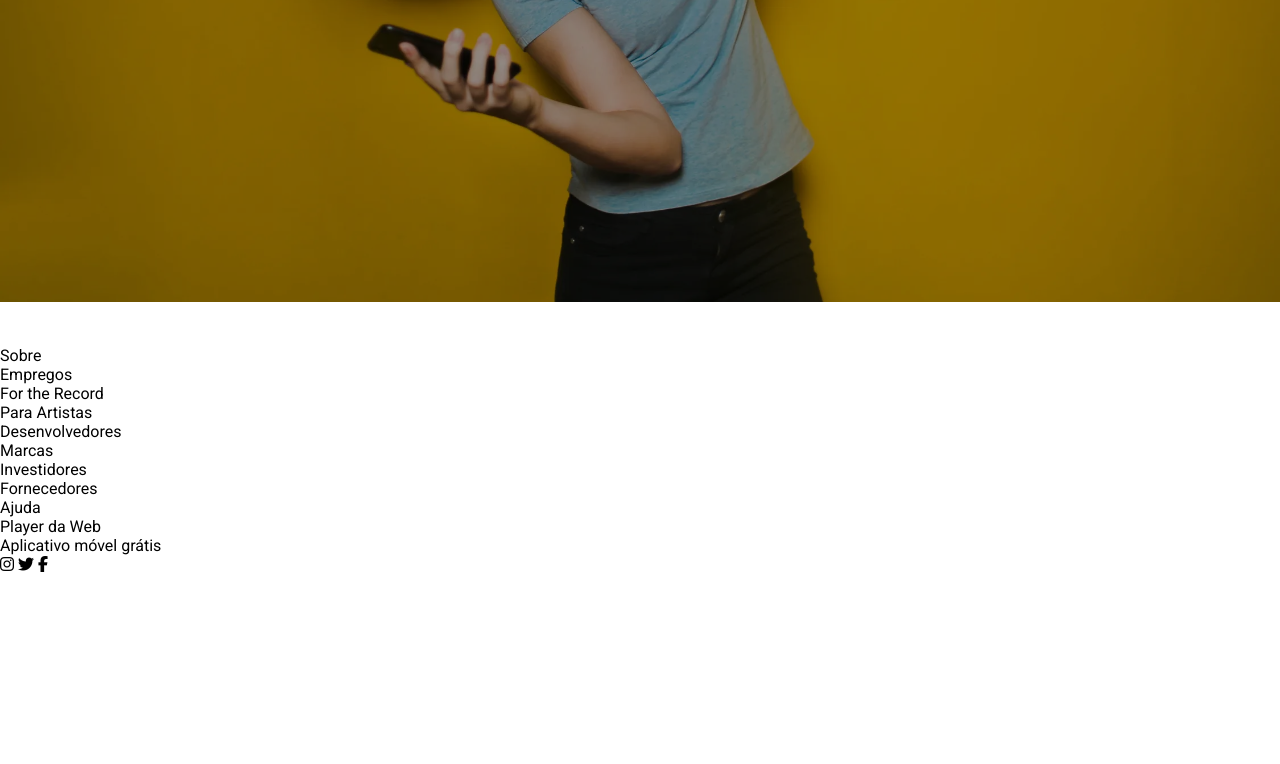
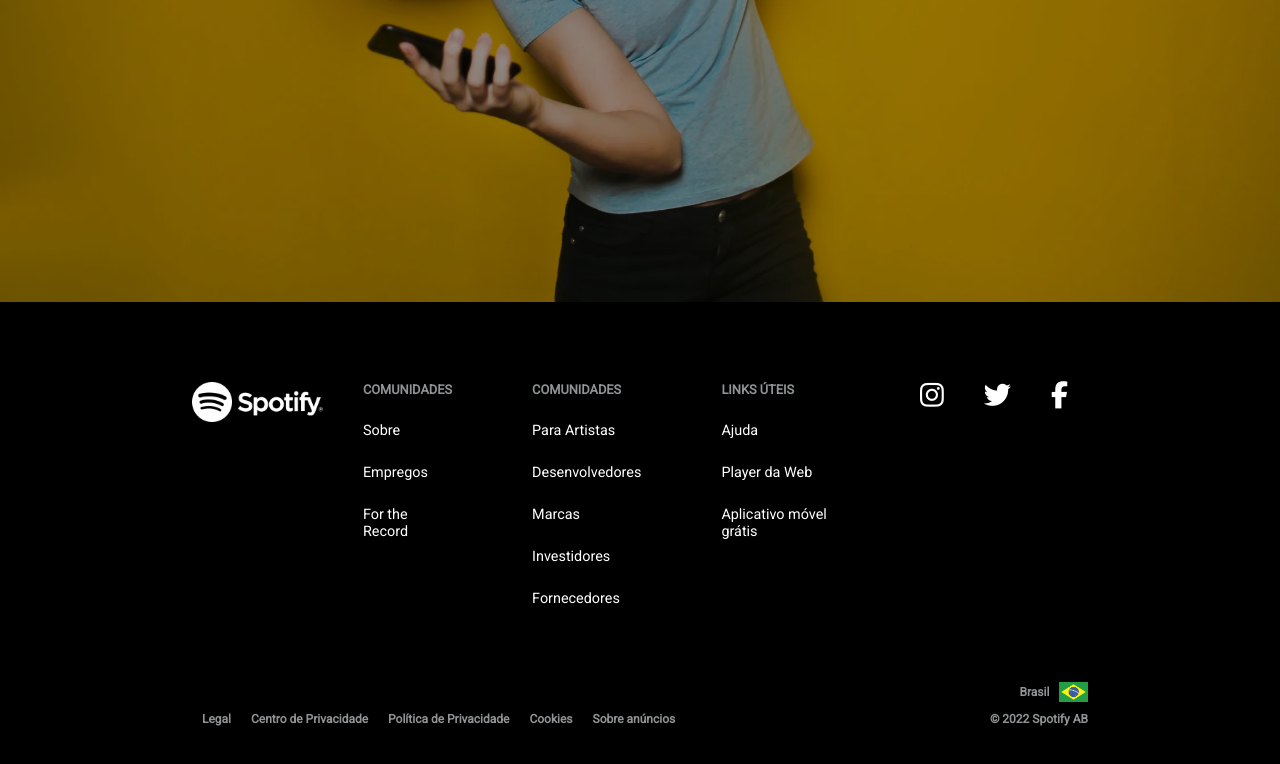
Before and after one commit to adrianoardev/Clone-Spotify, a plain HTML site: page index.html in a window 1280 px wide. Shown: the part 498-1262 px from the top of the page. Before the commit the page ends 1072 px from the top, so only its background shows below. Drawn offline with Linux system fonts and the light colour scheme.

Commit message:
Clone site Spotify Finalizado

```diff
--- a/index.html
+++ b/index.html
@@ -36,12 +36,14 @@
         <div class="footer-content">
             <img src="img/logo.png" alt="" class="logo">
             <ul class="footer-menu">
+                <p>Comunidades</p>
                 <li class="footer-menu-item">Sobre</li>
                 <li class="footer-menu-item">Empregos</li>
                 <li class="footer-menu-item">For the Record</li>
             </ul>
 
             <ul class="footer-menu">
+                <p>Comunidades</p>
                 <li class="footer-menu-item">Para Artistas</li>
                 <li class="footer-menu-item">Desenvolvedores</li>
                 <li class="footer-menu-item">Marcas</li>
@@ -50,6 +52,7 @@
             </ul>
 
             <ul class="footer-menu">
+                <p>Links úteis</p>
                 <li class="footer-menu-item">Ajuda</li>
                 <li class="footer-menu-item">Player da Web</li>
                 <li class="footer-menu-item">Aplicativo móvel grátis</li>
@@ -59,9 +62,28 @@
                 <i class="fa-brands fa-instagram"></i>
                 <i class="fa-brands fa-twitter"></i>
                 <i class="fa-brands fa-facebook-f"></i>
-
             </div>
         </div>
+
+        <div class="footer-info">
+            <ul class="footer-info-items">
+                <li class="footer-info-item">Legal</li>
+                <li class="footer-info-item">Centro de Privacidade</li>
+                <li class="footer-info-item">Política de Privacidade</li>
+                <li class="footer-info-item">Cookies</li>
+                <li class="footer-info-item">Sobre anúncios</li>
+            </ul>
+
+            <div class="rights">
+                <div class="country">
+                    <p>Brasil</p>
+                    <img src="img/brazil.png" alt="Brasil" class="brazil-flag">
+                </div>
+                <p>&copy; 2022 Spotify AB</p>
+            </div>
+
+        </div>
+
     </footer>
     <!-- Scripts -->
     <script src="https://kit.fontawesome.com/e93e979f5d.js" crossorigin="anonymous"></script>
--- a/style.css
+++ b/style.css
@@ -20,6 +20,12 @@ body {
   cursor: pointer;
 }
 
+.btn-primary:hover { /* Efeito no botão */
+  background: #1ed760;
+  cursor: pointer;
+  transition: all 300ms ease;
+}
+
 .logo {
   height: 40px;
   width: auto;
@@ -31,20 +37,19 @@ body {
   background-color: rgba(0, 0, 0, 0.6);
   justify-content: center;
   color: white;
+  /* fixar o menu no topo */
   position: fixed;
   top: 0;
   width: 100%;
 }
 
 #navbar .navbar-container {
-  width: 60%;
+  width: 70%;
   display: flex;
   align-items: center;
   justify-content: space-between;
   padding: 20px 0;
 }
-
-
 
 #navbar .navbar-container ul {
   display: flex;
@@ -60,9 +65,15 @@ body {
   border-right: 1px solid white;
 }
 
+#navbar .navbar-container ul li:hover {
+  color: #1db954;
+  cursor: pointer;
+  transition: 300ms all ease;
+}
+
 /* Showcase*/
 #showcase {
-  height: 100vh;
+  height: 100vh; /* Altura */
   display: flex;
   justify-content: center;
   align-items: center;
@@ -86,3 +97,99 @@ body {
   margin: 15px 0;
   font-size: 1.1rem;
 }
+
+/* Footer */
+#footer {
+  background: #000;
+  color: #fff;
+  padding: 80px 0;
+}
+
+#footer .footer-content {
+  display: flex;
+  width: 70%;
+  margin: auto;
+  justify-content: space-between;
+}
+
+#footer .footer-content .footer-menu {
+  margin: 0 40px;
+  list-style: none;
+}
+
+#footer .footer-content .footer-menu .footer-menu-item {
+  margin: 25px 0;
+  font-size: 0.9rem;
+  transition: all 300ms ease;
+}
+
+#footer .footer-content .footer-menu .footer-menu-item:hover {
+  color: #1db954;
+  cursor: pointer;
+}
+
+#footer .footer-content .footer-menu p {
+  font-weight: bold;
+  text-transform: uppercase;
+  color: #919496;
+  font-size: 0.8rem;
+}
+
+/* Footer Socials*/
+.socials {
+  display: flex;
+}
+
+.socials i {
+  margin: 0 20px;
+  font-size: 1.7rem;
+  transition: all 300ms ease;
+}
+
+.socials i:hover {
+  color: #1db954;
+  cursor: pointer;
+}
+
+/* Footer info*/
+.footer-info {
+  display: flex;
+  justify-content: space-between;
+  align-items: flex-end;
+  width: 70%;
+  margin: auto;
+  font-weight: bold;
+  color: #919496;
+  font-size: 0.75rem;
+  padding-top: 50px;
+}
+
+.footer-info .footer-info-items {
+  display: flex;
+  list-style: none;
+}
+
+.footer-info .footer-info-items .footer-info-item {
+  margin: 0 10px;
+  transition: all 300ms ease;
+}
+
+.footer-info .footer-info-items .footer-info-item:hover {
+  color: #1db954;
+  cursor: pointer;
+}
+
+
+.footer-info .rights .country{
+  display: flex;
+  justify-content: flex-end;
+  margin-bottom: 10px;
+  align-items: center;
+}
+
+.footer-info .rights .country .brazil-flag {
+  height: 20px;
+  width: auto;
+  display: inline-block;
+  margin-left: 10px;
+}
```
Also changed, not shown: 1 other file.
